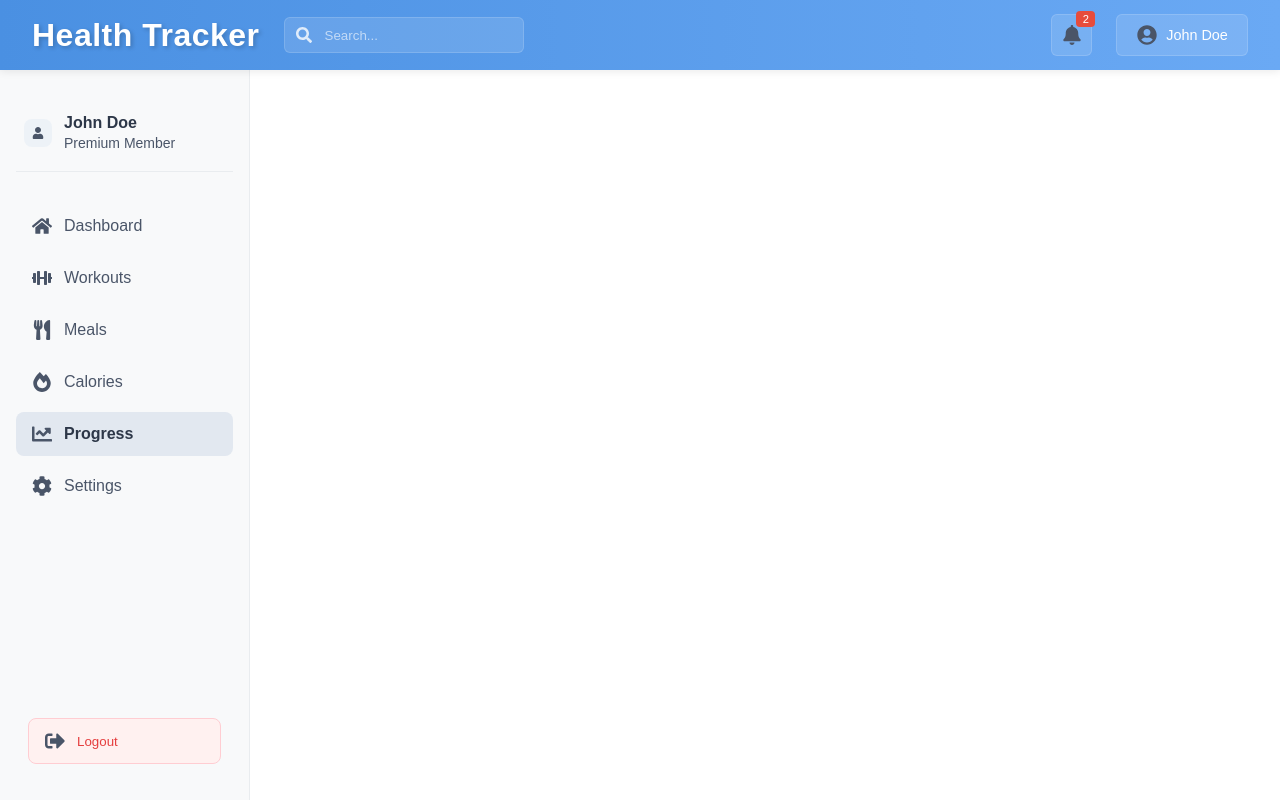
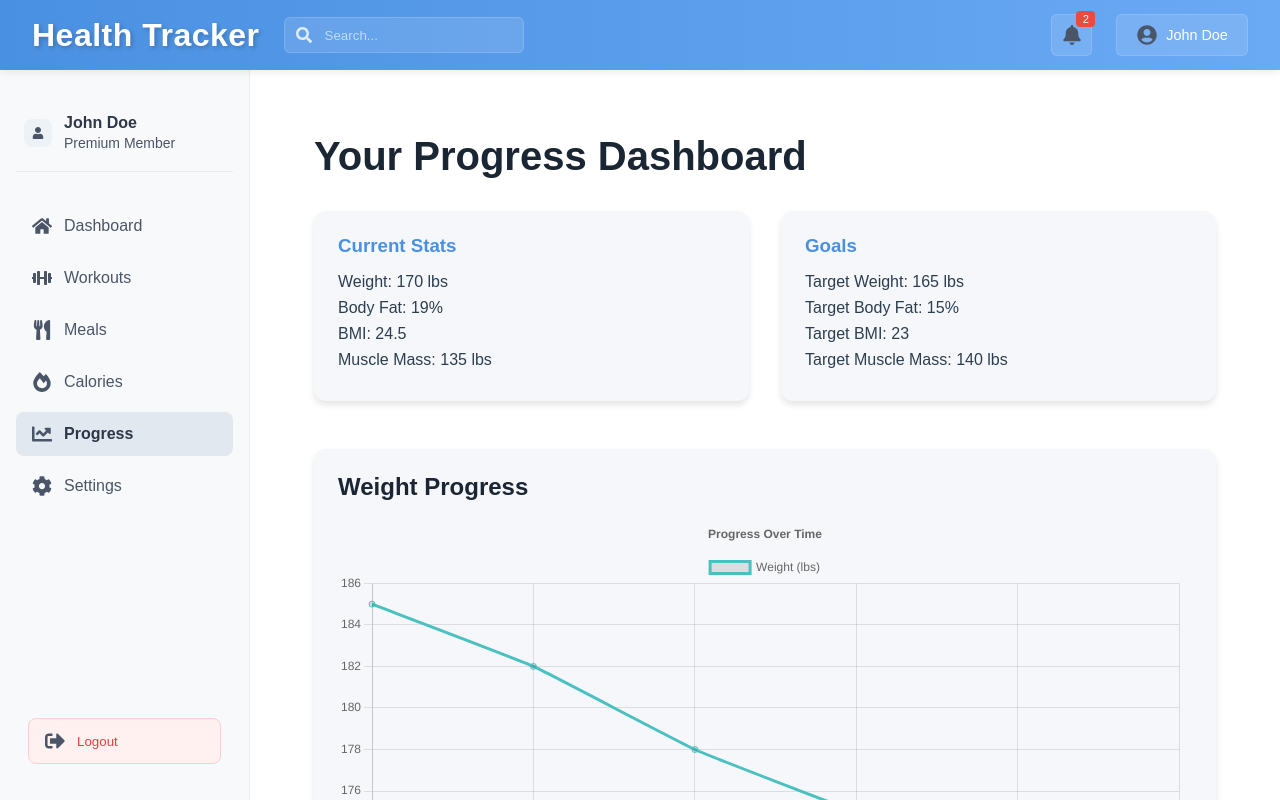
Before and after one commit to EthanCoomber/health_tracker, a React (Create React App) app: page /progress in a window 1280 px wide. Built offline with nearby package versions, Linux system fonts and the light colour scheme.

Commit message:
progress page added

```diff
--- a/package.json
+++ b/package.json
@@ -8,9 +8,11 @@
     "@testing-library/react": "^13.4.0",
     "@testing-library/user-event": "^13.5.0",
     "ajv": "^8.17.1",
+    "chart.js": "^4.4.7",
     "framer-motion": "^11.16.4",
     "prettier": "^3.4.2",
     "react": "^19.0.0",
+    "react-chartjs-2": "^5.3.0",
     "react-dom": "^19.0.0",
     "react-icons": "^5.4.0",
     "react-redux": "^9.2.0",
--- a/src/App.js
+++ b/src/App.js
@@ -8,6 +8,7 @@ import WorkoutsPage from './pages/WorkoutsPage';
 import MealsPage from './pages/MealsPage';
 import CaloriesPage from './pages/CaloriesPage';
 import Settings from './pages/Settings';
+import ProgressPage from './pages/ProgressPage';
 import './styles/globals.css'; // Ensure your styles are imported
 
 const App = () => {
@@ -29,7 +30,9 @@ const App = () => {
             <Route path="/workouts" element={<WorkoutsPage />} />
             <Route path="/meals" element={<MealsPage />} />
             <Route path="/calories" element={<CaloriesPage />} />
+            <Route path="/progress" element={<ProgressPage />} />
             <Route path="/settings" element={<Settings />} />
+
             {/* Add more routes as needed */}
           </Routes>
         </div>
--- /dev/null
+++ b/src/pages/ProgressPage.css
@@ -0,0 +1,65 @@
+.progress-page {
+  padding: 2rem;
+  max-width: 1200px;
+  margin: 0 auto;
+}
+
+h1 {
+  color: var(--color-text-dark);
+  margin-bottom: 2rem;
+  font-size: 2.5rem;
+}
+
+.metrics-summary {
+  display: grid;
+  grid-template-columns: repeat(auto-fit, minmax(250px, 1fr));
+  gap: 2rem;
+  margin-bottom: 3rem;
+}
+
+.metric-card {
+  background: var(--color-background);
+  padding: 1.5rem;
+  border-radius: 12px;
+  box-shadow: 0 4px 6px rgba(0, 0, 0, 0.1);
+}
+
+.metric-card h3 {
+  color: var(--color-primary);
+  margin-bottom: 1rem;
+}
+
+.metric-card ul {
+  list-style: none;
+  padding: 0;
+}
+
+.metric-card li {
+  margin-bottom: 0.5rem;
+  color: var(--color-text);
+}
+
+.charts-grid {
+  display: grid;
+  grid-template-columns: repeat(auto-fit, minmax(500px, 1fr));
+  gap: 2rem;
+}
+
+.chart-container {
+  background: var(--color-background);
+  padding: 1.5rem;
+  border-radius: 12px;
+  box-shadow: 0 4px 6px rgba(0, 0, 0, 0.1);
+}
+
+.chart-container h2 {
+  color: var(--color-text-dark);
+  margin-bottom: 1rem;
+  font-size: 1.5rem;
+}
+
+@media (max-width: 768px) {
+  .charts-grid {
+    grid-template-columns: 1fr;
+  }
+}
--- /dev/null
+++ b/src/pages/ProgressPage.jsx
@@ -0,0 +1,144 @@
+import React from 'react';
+import './ProgressPage.css';
+import { Line } from 'react-chartjs-2';
+import {
+  Chart as ChartJS,
+  CategoryScale,
+  LinearScale,
+  PointElement,
+  LineElement,
+  Title,
+  Tooltip,
+  Legend
+} from 'chart.js';
+
+ChartJS.register(
+  CategoryScale,
+  LinearScale,
+  PointElement,
+  LineElement,
+  Title,
+  Tooltip,
+  Legend
+);
+
+const ProgressPage = () => {
+  // Dummy data for different metrics
+  const weightData = {
+    labels: ['Jan', 'Feb', 'Mar', 'Apr', 'May', 'Jun'],
+    datasets: [
+      {
+        label: 'Weight (lbs)',
+        data: [185, 182, 178, 175, 173, 170],
+        borderColor: 'rgb(75, 192, 192)',
+        tension: 0.1
+      }
+    ]
+  };
+
+  const bodyFatData = {
+    labels: ['Jan', 'Feb', 'Mar', 'Apr', 'May', 'Jun'],
+    datasets: [
+      {
+        label: 'Body Fat %',
+        data: [25, 24, 23, 21, 20, 19],
+        borderColor: 'rgb(255, 99, 132)',
+        tension: 0.1
+      }
+    ]
+  };
+
+  const strengthData = {
+    labels: ['Jan', 'Feb', 'Mar', 'Apr', 'May', 'Jun'],
+    datasets: [
+      {
+        label: 'Bench Press (lbs)',
+        data: [135, 145, 155, 165, 175, 185],
+        borderColor: 'rgb(54, 162, 235)',
+        tension: 0.1
+      }
+    ]
+  };
+
+  const cardioData = {
+    labels: ['Jan', 'Feb', 'Mar', 'Apr', 'May', 'Jun'],
+    datasets: [
+      {
+        label: 'Mile Time (minutes)',
+        data: [12, 11.5, 11, 10.5, 10, 9.5],
+        borderColor: 'rgb(153, 102, 255)',
+        tension: 0.1
+      }
+    ]
+  };
+
+  const chartOptions = {
+    responsive: true,
+    plugins: {
+      legend: {
+        position: 'top',
+      },
+      title: {
+        display: true,
+        text: 'Progress Over Time'
+      }
+    },
+    scales: {
+      y: {
+        beginAtZero: false
+      }
+    }
+  };
+
+  return (
+    <div className="progress-page">
+      <h1>Your Progress Dashboard</h1>
+
+      <div className="metrics-summary">
+        <div className="metric-card">
+          <h3>Current Stats</h3>
+          <ul>
+            <li>Weight: 170 lbs</li>
+            <li>Body Fat: 19%</li>
+            <li>BMI: 24.5</li>
+            <li>Muscle Mass: 135 lbs</li>
+          </ul>
+        </div>
+
+        <div className="metric-card">
+          <h3>Goals</h3>
+          <ul>
+            <li>Target Weight: 165 lbs</li>
+            <li>Target Body Fat: 15%</li>
+            <li>Target BMI: 23</li>
+            <li>Target Muscle Mass: 140 lbs</li>
+          </ul>
+        </div>
+      </div>
+
+      <div className="charts-grid">
+        <div className="chart-container">
+          <h2>Weight Progress</h2>
+          <Line options={chartOptions} data={weightData} />
+        </div>
+
+        <div className="chart-container">
+          <h2>Body Fat Progress</h2>
+          <Line options={chartOptions} data={bodyFatData} />
+        </div>
+
+        <div className="chart-container">
+          <h2>Strength Progress</h2>
+          <Line options={chartOptions} data={strengthData} />
+        </div>
+
+        <div className="chart-container">
+          <h2>Cardio Progress</h2>
+          <Line options={chartOptions} data={cardioData} />
+        </div>
+      </div>
+    </div>
+  );
+};
+
+export default ProgressPage;
```
Also changed, not shown: 1 other file (tests, documents, lock files or other folders).
